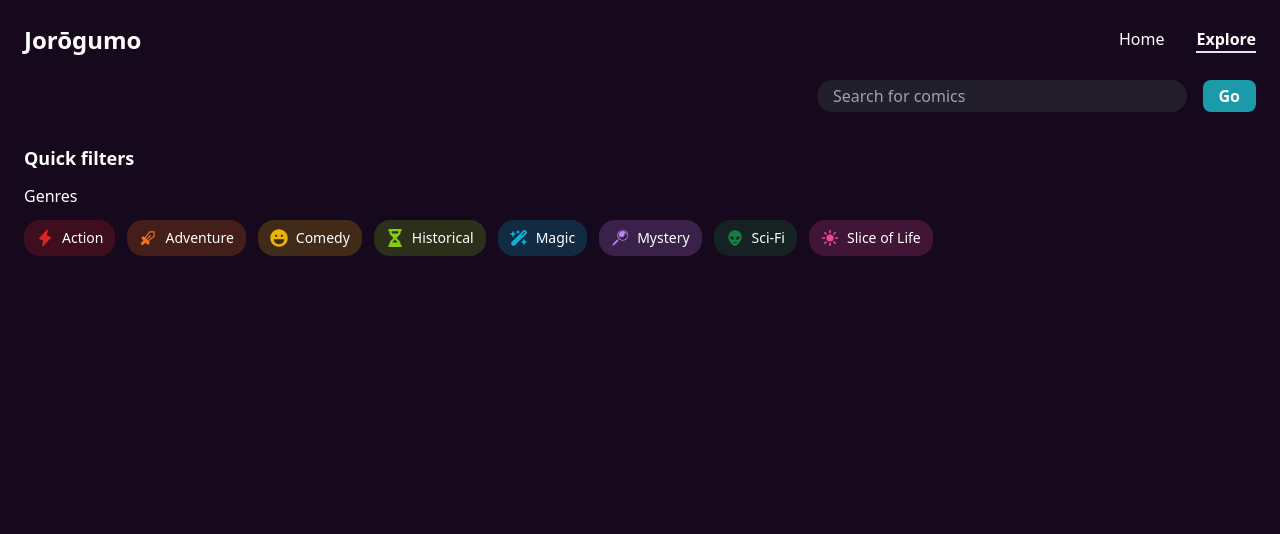
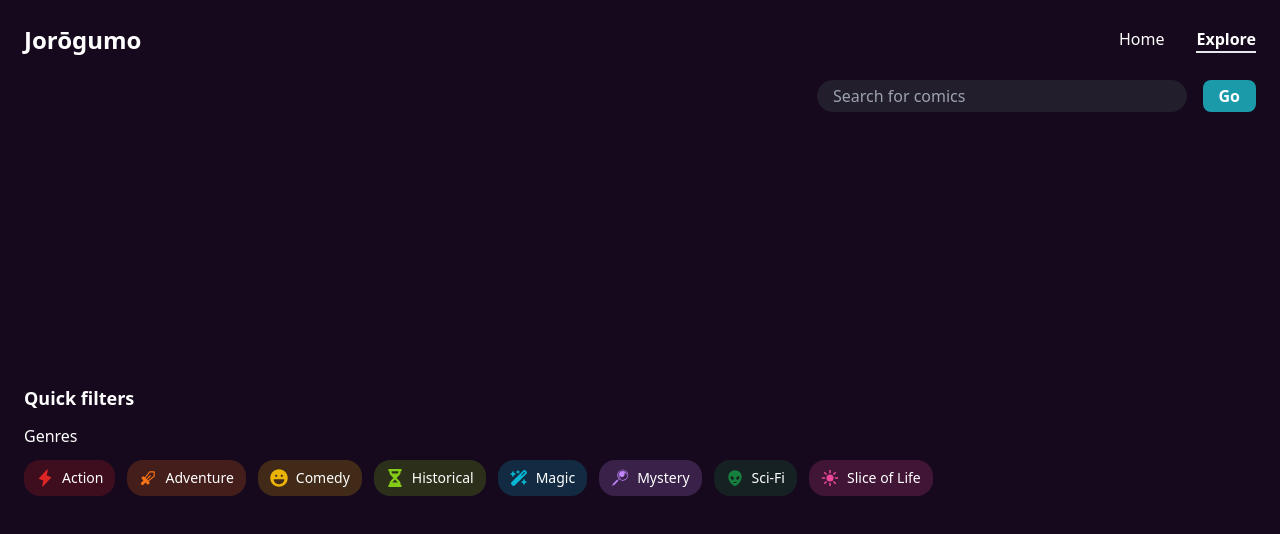
Before and after one commit to yanevdw/react-project, a React (Vite) app: page /explore in a window 1280 px wide. Shown: the top 534 px of the page. Built offline with nearby package versions, Linux system fonts and the light colour scheme.

Commit message:
feat: :art: Added extra coponents to improve UI
Added extra divs with styling to better show search results

```diff
--- a/src/components/explore/Explore.tsx
+++ b/src/components/explore/Explore.tsx
@@ -64,10 +64,13 @@ function Explore() {
           </Form>
         )}
       </Formik>
-      {searchedComicName && (
-        <SearchComicsByName comicName={searchedComicName} />
-      )}
-      <h2 className="text-white text-lg font-semibold">Quick filters</h2>
+      <div className="search-results h-3/10 overflow-y-scroll">
+        {searchedComicName && (
+          <SearchComicsByName comicName={searchedComicName} />
+        )}
+      </div>
+
+      <h2 className="text-white text-lg font-semibold mt-6">Quick filters</h2>
       <h3 className="text-white text-md mt-3 mb-3">Genres</h3>
       <div className="genres-container flex flex-row gap-3 flex-wrap mb-12">
         {comicGenres.map((comicGenre, index) => (
@@ -81,7 +84,9 @@ function Explore() {
           </label>
         ))}
       </div>
-      {selectedGenre && <SearchComicsByGenre genre={selectedGenre} />}
+      <div className="search-results h-3/10 overflow-y-scroll">
+        {selectedGenre && <SearchComicsByGenre genre={selectedGenre} />}
+      </div>
     </>
   );
 }
```
